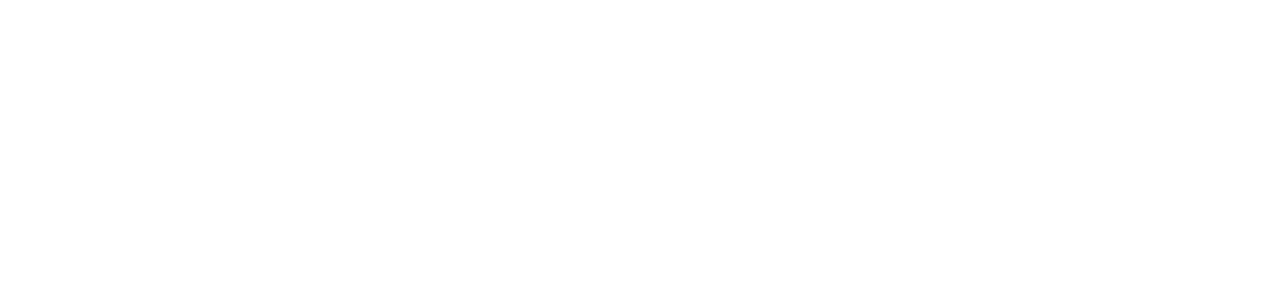
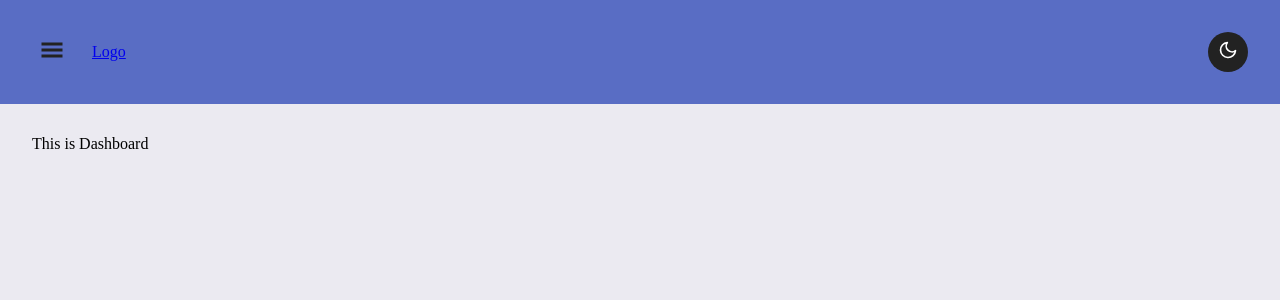
Before and after one commit to eefborromeo/banking-app, a React (Create React App) app: page /admin in a window 1280 px wide. Before the commit this address had no page. Shown: the top 300 px of the page. Built offline with nearby package versions, Linux system fonts and the light colour scheme.

Commit message:
change routes and move Home outside of admin path

```diff
--- a/src/App.js
+++ b/src/App.js
@@ -7,6 +7,7 @@
 import Home from "./pages/Home";
 import AllUsers from "./pages/AllUsers";
 import User from "./pages/User";
+import Dashboard from "./pages/Dashboard";
 
 const initialUsers = [
   {
@@ -30,7 +31,7 @@
   sunBgColor: "#fff",
   sunColor: "#222",
   inputBackground: "#545454",
-}
+};
 
 const lightTheme = {
   pageBackground: "#fff",
@@ -39,24 +40,31 @@
   boxBackground: "#fff",
   topBar: "#596DC4",
   sunBgColor: "#222",
-  sunColor: "#fff"
-}
+  sunColor: "#fff",
+};
 
 const themes = {
   dark: darkTheme,
-  light: lightTheme
-}
+  light: lightTheme,
+};
 
 function App() {
   const [users, setUsers] = useState(initialUsers);
-  const [theme, setTheme] = useState('light');
+  const [theme, setTheme] = useState("light");
 
   return (
     <ThemeProvider className="App" theme={themes[theme]} themes={themes}>
       <Routes>
-        <Route path="/" element={<Layout theme={theme} setTheme={setTheme} themes={themes}/>}>
-          <Route index element={<Home />} />
-          <Route path="users" element={<AllUsers users={users} theme={themes[theme]} />} />
+        <Route index element={<Home />} />
+        <Route
+          path="admin"
+          element={<Layout theme={theme} setTheme={setTheme} themes={themes} />}
+        >
+          <Route index element={<Dashboard />} />
+          <Route
+            path="users"
+            element={<AllUsers users={users} theme={themes[theme]} />}
+          />
           <Route
             path="new"
             element={<NewUser users={users} setUsers={setUsers} />}
--- a/src/pages/AllUsers.js
+++ b/src/pages/AllUsers.js
@@ -42,7 +42,7 @@
           {users &&
             users.map((user) => {
               return (
-                  <tr>
+                <tr key={user.id}>
                   <td>
                     <Link to={`${user.id}`}>{user.name}</Link>
                   </td>
--- /dev/null
+++ b/src/pages/Dashboard.js
@@ -0,0 +1,5 @@
+import React from "react";
+
+export default function Dasboard() {
+  return <div>This is Dashboard</div>;
+}
--- a/src/pages/Layout.js
+++ b/src/pages/Layout.js
@@ -1,22 +1,22 @@
-import React, {useState} from "react";
+import React, { useState } from "react";
 import { Link, NavLink, Outlet } from "react-router-dom";
 import styled from "styled-components";
 import { GiHamburgerMenu } from "react-icons/gi";
-import { FiSun, FiMoon } from "react-icons/fi";
+import { FiMoon, FiSun } from "react-icons/fi";
 
 export default function Layout({ themes, theme, setTheme }) {
   const [isSideBarOpen, setIsSideBarOpen] = useState(true);
 
   const toggleTheme = () => {
-    if (theme === 'light') {
-      setTheme('dark')
+    if (theme === "light") {
+      setTheme("dark");
     } else {
-      setTheme('light');
+      setTheme("light");
     }
-  }
+  };
 
-  const toggleSideBar = () => isSideBarOpen ? setIsSideBarOpen(false) : setIsSideBarOpen(true)
-
+  const toggleSideBar = () =>
+    isSideBarOpen ? setIsSideBarOpen(false) : setIsSideBarOpen(true);
 
   return (
     <div>
@@ -25,21 +25,23 @@
           <button onClick={toggleSideBar}>
             <GiHamburgerMenu />
           </button>
-          <Link to="/">Logo</Link>
+          <Link to="/admin/">Logo</Link>
         </div>
-        <button onClick={toggleTheme}>{theme === 'light' ? <FiMoon /> : <FiSun />}</button>
+        <button onClick={toggleTheme}>
+          {theme === "light" ? <FiMoon /> : <FiSun />}
+        </button>
       </TopBar>
       <StyledLayout>
         <SideBar isSideBarOpen={isSideBarOpen}>
           <ul>
-            <StyledLink activeClassName="active" to="/users">
+            <StyledLink activeclassname="active" to="/admin/">
+              Dashboard
+            </StyledLink>
+            <StyledLink activeclassname="active" to="/admin/users">
               Users List
             </StyledLink>
-            <StyledLink activeClassName="active" to="/new">
+            <StyledLink activeclassname="active" to="/admin/new">
               Create User
-            </StyledLink>
-            <StyledLink activeClassName="active" to="/user">
-              User Dashboard
             </StyledLink>
           </ul>
         </SideBar>
@@ -54,7 +56,7 @@
 const StyledLink = styled(NavLink)`
   padding: 1rem;
   text-decoration: none;
-  color: ${themes => themes.theme.textColor};
+  color: ${(themes) => themes.theme.textColor};
 
   &.active {
     background: #596dc4;
@@ -64,12 +66,12 @@
 `;
 
 const SideBar = styled.div`
-  background: ${themes => themes.theme.sideBarBackground};
+  background: ${(themes) => themes.theme.sideBarBackground};
   width: 20vw;
   padding: 2rem;
   font-weight: bold;
   font-size: 2rem;
-  position: ${props => props.isSideBarOpen ? 'absolute' : 'static'};
+  position: ${(props) => (props.isSideBarOpen ? "absolute" : "static")};
   left: -100%;
 
   div {
@@ -94,10 +96,10 @@
   height: 100vh;
   flex: 1;
   padding: 2rem;
-  background: ${themes => themes.theme.pageBackground};
+  background: ${(themes) => themes.theme.pageBackground};
 
   .box {
-    background: ${themes => themes.theme.boxBackground};
+    background: ${(themes) => themes.theme.boxBackground};
     border-radius: 10px;
     padding: 1rem 2rem;
     width: 80%;
@@ -105,12 +107,12 @@
   }
 
   h1 {
-      color: #596dc4;
-    }
+    color: #596dc4;
+  }
 `;
 
 const TopBar = styled.div`
-  background-color: ${themes => themes.theme.topBar};
+  background-color: ${(themes) => themes.theme.topBar};
   padding: 2rem;
   display: flex;
   justify-content: space-between;
@@ -121,8 +123,8 @@
     padding-top: 2px;
     border: none;
     border-radius: 100%;
-    background: ${themes => themes.theme.sunBgColor};
-    color: ${themes => themes.theme.sunColor};
+    background: ${(themes) => themes.theme.sunBgColor};
+    color: ${(themes) => themes.theme.sunColor};
     font-size: 20px;
     cursor: pointer;
   }
@@ -134,7 +136,7 @@
       background: none;
       font-size: 1.5rem;
       cursor: pointer;
-      color: ${themes => themes.theme.textColor}
+      color: ${(themes) => themes.theme.textColor};
     }
   }
-`
+`;
```
Lines whose indentation alone changed are shown as unchanged.
